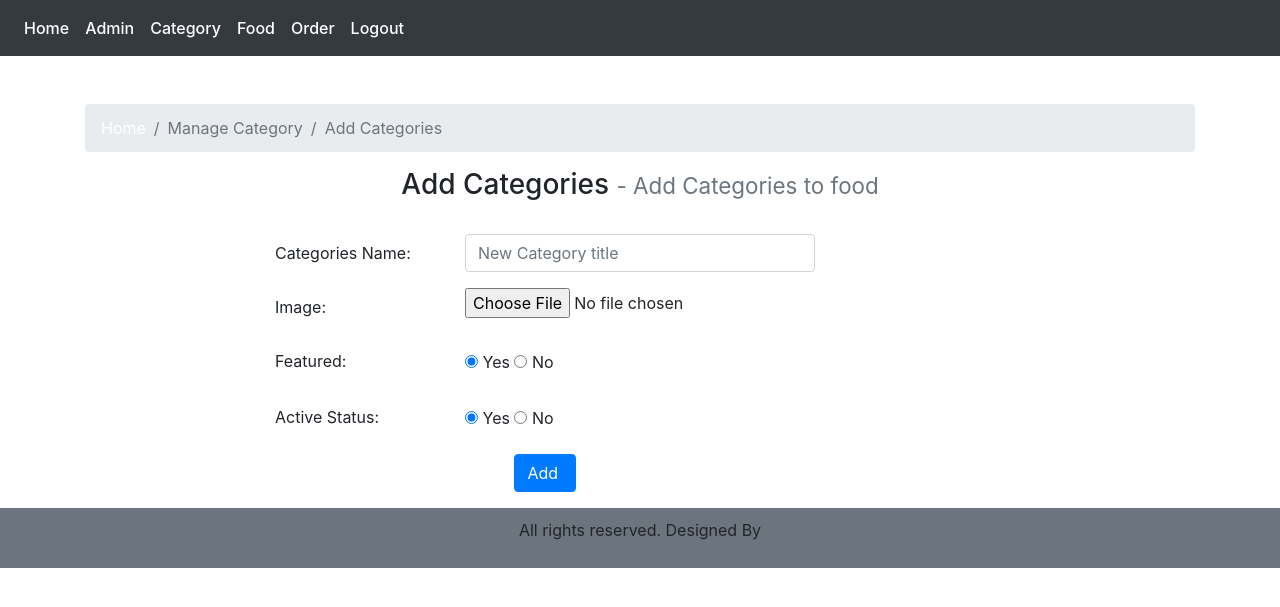
After one commit to skjalal99/online-delivery, a PHP site: page /online-delivery/admin/add-category.php in a window 1280 px wide. The commit adds this page. Shown: the top 607 px of the page. Run offline with PHP 8.4, Linux system fonts and the light colour scheme; the visitor is signed in with stand-in values (Sample User, id 1).

Commit message:
category add/del/manage

```diff
--- /dev/null
+++ b/admin/add-category.php
@@ -0,0 +1,187 @@
+<?php include('includes/header.php');?>
+
+<?php include('includes/nav-menu.php');?>
+
+ <!-- breadcrumb ends -->
+    <div class='container'>
+                <div aria-label="breadcrumb">
+                        <ol class="breadcrumb">
+                            <li class="breadcrumb-item"><a href="#">Home</a></li>
+                            <li class="breadcrumb-item active" aria-current="page">Manage Category</li>
+                            <li class="breadcrumb-item active" aria-current="page">Add Categories</li>
+                        </ol>
+                </div>
+    </div>
+<!-- breadcrumb ends -->
+
+
+
+<div class="container">
+            <h3 class="text-center">
+                Add Categories
+                <small class="text-muted">- Add Categories to food</small>
+            </h3></br>
+
+    <!-- Add Cat form starts  -->
+
+        <form action=" " method="post" enctype="multipart/form-data">
+
+            <div class="form-group row">
+              <label for="inputuser_name" class="col-sm-2 offset-sm-2 col-form-label">Categories Name:</label>
+              <div class="col-sm-4">
+                <input type="text"  class="form-control" name="title" placeholder="New Category title">
+              </div>
+            </div>
+
+            <div class="form-group row">
+                <label for="inputuser_name" class="col-sm-2 offset-sm-2 col-form-label">Image:</label>
+                    <div class="col-sm-4">
+                           <input type="file" name="img_file">
+                    </div>
+            </div>
+
+           <div class="form-group row">
+                <label for="inputuser_name" class="col-sm-2 offset-sm-2 col-form-label">Featured:</label>
+                    <div class="col-sm-4">
+                            <label class="radio-inline radio-button">
+                                <input type="radio" name="featured" value="Yes" checked> Yes
+                            </label>
+                            <label class="radio-inline radio-button">
+                                <input type="radio" name="featured" value="No"> No
+                            </label>
+
+                    </div>
+            </div>
+            <div class="form-group row">
+                <label for="inputuser_name" class="col-sm-2 offset-sm-2 col-form-label">Active Status:</label>
+                    <div class="col-sm-4">
+                            <label class="radio-inline radio-button">
+                                <input type="radio" name="active" value="Yes" checked> Yes
+                            </label>
+                            <label class="radio-inline radio-button">
+                                <input type="radio" name="active" value="No"> No
+                            </label>
+
+                    </div>
+            </div>
+
+            <div class="form-group row ">
+                <div class="col-sm-10 text-center">
+
+                 <input type="submit" class="btn btn-primary " name="add_cat" value="Add ">
+
+                </div>
+            </div>
+
+       </form>  <!-- add cat form Ends  -->
+
+
+</div>
+
+
+<?php
+
+if(isset($_POST['add_cat']))
+{
+
+      $title =  $_POST['title'];
+     // $img_file = $_POST['img_file'];
+
+    //print_r($_FILES['img_file']);
+
+    //die();
+
+
+        //  Featured
+
+            if(isset($_POST['featured']))
+            {
+
+                $featured = $_POST['featured'];
+
+            }
+            else
+            {
+                 $featured = "No";
+            }
+
+        // Active
+
+            if(isset($_POST['active']))
+            {
+
+                 $active = $_POST['active'];
+
+            }
+             else
+            {
+                  $active = "No";
+            }
+
+
+            // upload image
+
+            if(isset($_FILES['img_file']['name']))
+            {
+
+             //Get the image name
+             $image_name1 = $_FILES['img_file']['name'];
+
+            //auto renaming and getting extension of image
+            $ext = end(explode('.', $image_name1));
+
+             // rename the image name:
+            $image_name1 = "Food_cat_".rand(00000,99999).'.'.$ext; // eg:Food_cat_12321.jpg
+
+            // Get from source path
+              $source_path = $_FILES['img_file']['tmp_name'];
+
+              // set the destination path
+              $destination_path = "../admin/assets/images/category/".$image_name1;
+
+              // move the uploaded file to destination
+              $upload = move_uploaded_file($source_path, $destination_path);
+
+              //if upload file failed
+              if($upload == FALSE)
+              {
+
+                $_SESSION['upload-error'] = "<div class='alert alert-warning text-center' role='alert'>Error: Uploading failed</div>";
+
+                header('location:'.SITE_URL.'/admin/manage-category.php');
+
+              //  die();
+
+              }
+
+              echo "hhhhhhhhhhhh";
+
+            }
+
+
+       //sql query
+
+        $sql = "INSERT INTO tbl_category SET title = '$title', image_name = '$image_name1', featured = '$featured', active = '$active'";
+
+        $res = mysqli_query($conn, $sql) or die(mysqli_error());
+
+        if($res == TRUE)
+        {
+            //session
+           $_SESSION['inserted'] = "<div class='alert alert-success text-center' role='alert'>".$image_name." New Category added successfully</div>";
+
+           // Redirection
+
+           header('location:'.SITE_URL.'/admin/manage-category.php');
+       }
+
+}
+
+
+?>
+
+
+
+
+
+<?php include('includes/footer.php');?>
--- a/admin/includes/main.php
+++ b/admin/includes/main.php
@@ -23,7 +23,7 @@
         <?php
             if(isset($_SESSION['login'])){
 
-                echo '<div class="alert alert-success" role="alert">'.$_SESSION['login'].'</div>';
+                echo $_SESSION['login'];
                 unset($_SESSION['login']);
 
             }
--- a/css/admin.css
+++ b/css/admin.css
@@ -54,3 +54,6 @@ margin:10px 20px;
 .login-container1 form{
     padding: 10%;
 }
+.radio-button{
+    padding-top: 8px;
+}
```
Also changed, not shown: admin/manage-category.php (+130 -4 lines).
